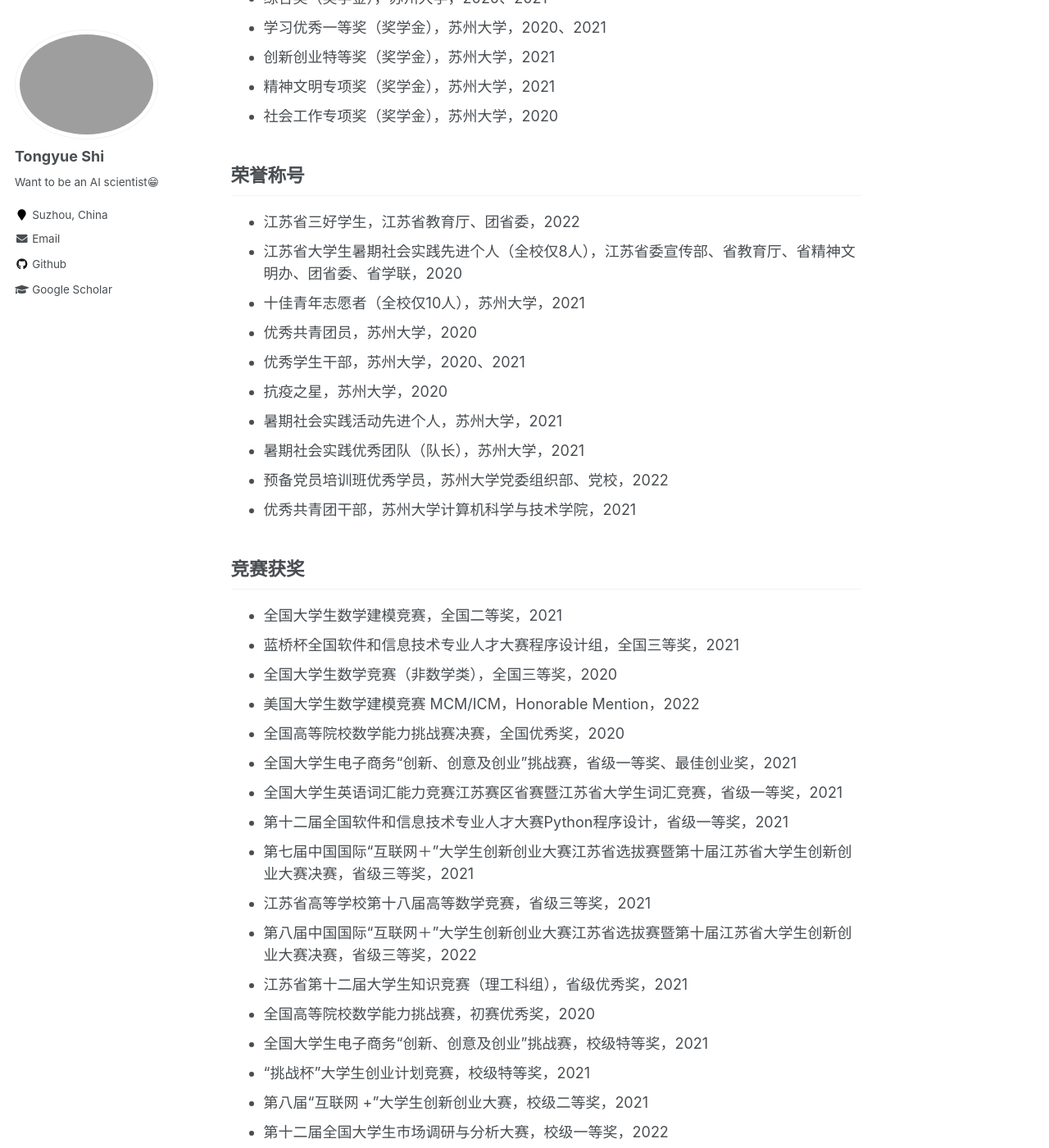
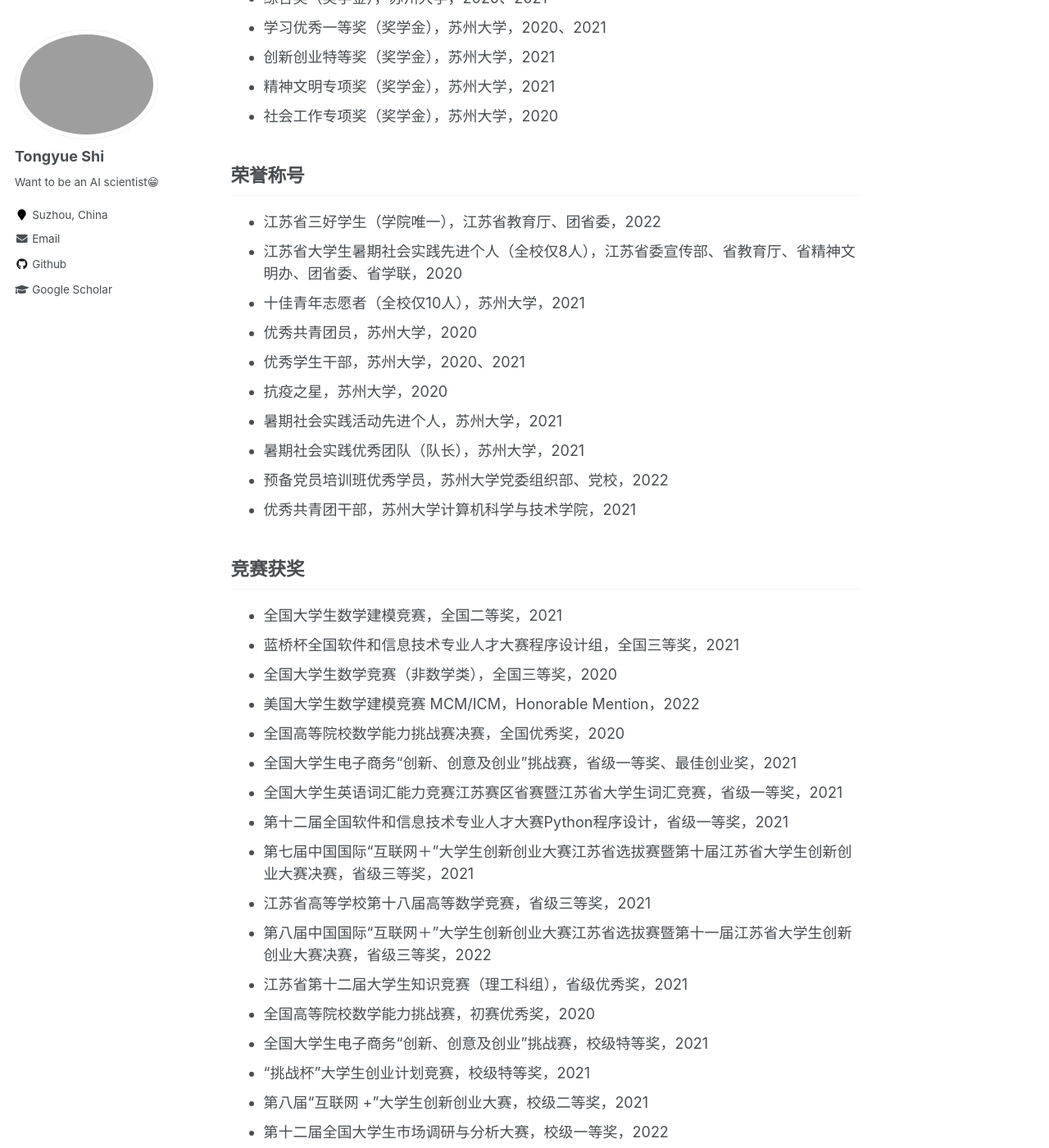
Before and after one commit to perfectboy666/perfectboy666.github.io, a Jekyll site: the page built from _pages/markdown.md, in a window 1280 px wide and 1400 px high, scrolled down 693 px. Shown: the whole window at 82% size. Built offline with Jekyll 4.4.1, drawn with Linux system fonts in a browser that asks for light colours.

Commit message:
Update markdown.md

```diff
--- a/_pages/markdown.md
+++ b/_pages/markdown.md
@@ -30,7 +30,7 @@ redirect_from:
 * 社会工作专项奖（奖学金），苏州大学，2020
 
 ## 荣誉称号
-* 江苏省三好学生，江苏省教育厅、团省委，2022
+* 江苏省三好学生（学院唯一），江苏省教育厅、团省委，2022
 * 江苏省大学生暑期社会实践先进个人（全校仅8人），江苏省委宣传部、省教育厅、省精神文明办、团省委、省学联，2020
 * 十佳青年志愿者（全校仅10人），苏州大学，2021
 * 优秀共青团员，苏州大学，2020
@@ -53,7 +53,7 @@ redirect_from:
 * 第十二届全国软件和信息技术专业人才大赛Python程序设计，省级一等奖，2021
 * 第七届中国国际“互联网＋”大学生创新创业大赛江苏省选拔赛暨第十届江苏省大学生创新创业大赛决赛，省级三等奖，2021
 * 江苏省高等学校第十八届高等数学竞赛，省级三等奖，2021
-* 第八届中国国际“互联网＋”大学生创新创业大赛江苏省选拔赛暨第十届江苏省大学生创新创业大赛决赛，省级三等奖，2022
+* 第八届中国国际“互联网＋”大学生创新创业大赛江苏省选拔赛暨第十一届江苏省大学生创新创业大赛决赛，省级三等奖，2022
 * 江苏省第十二届大学生知识竞赛（理工科组），省级优秀奖，2021
 * 全国高等院校数学能力挑战赛，初赛优秀奖，2020
 * 全国大学生电子商务“创新、创意及创业”挑战赛，校级特等奖，2021
```
